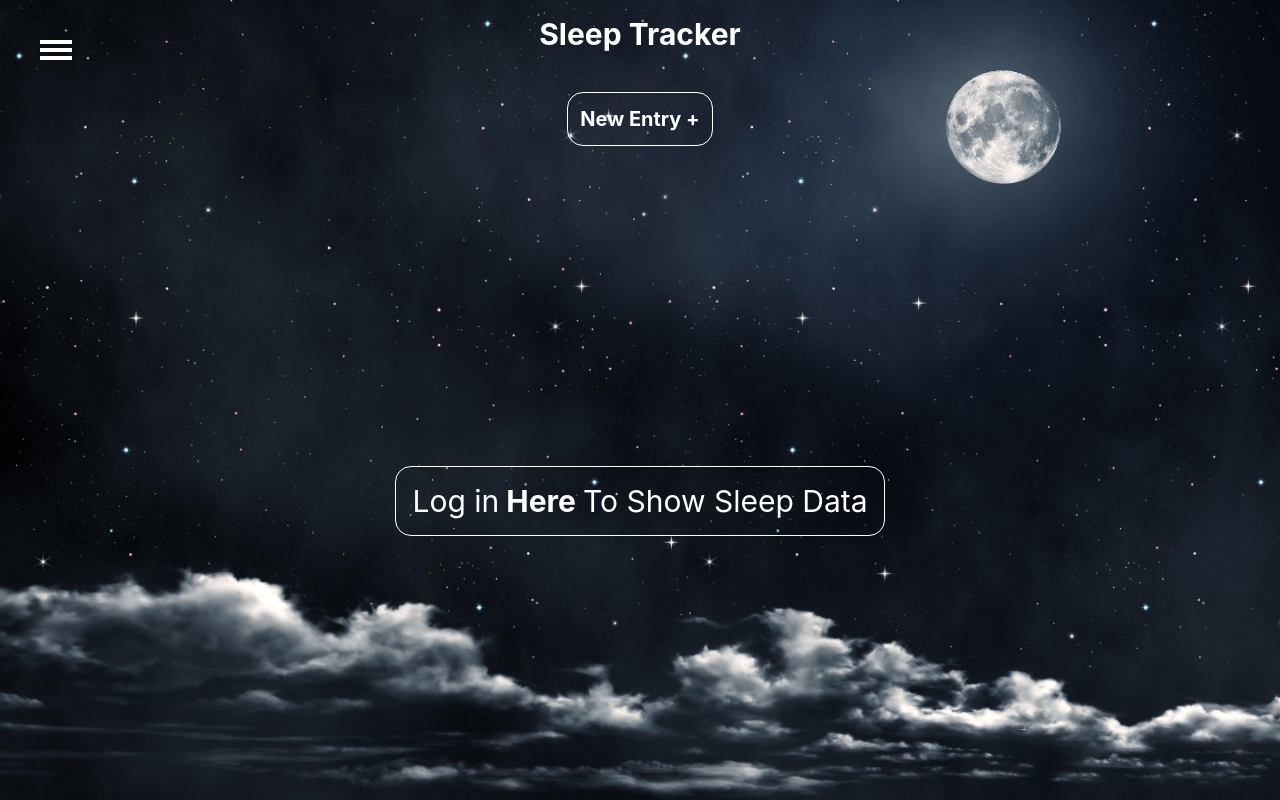
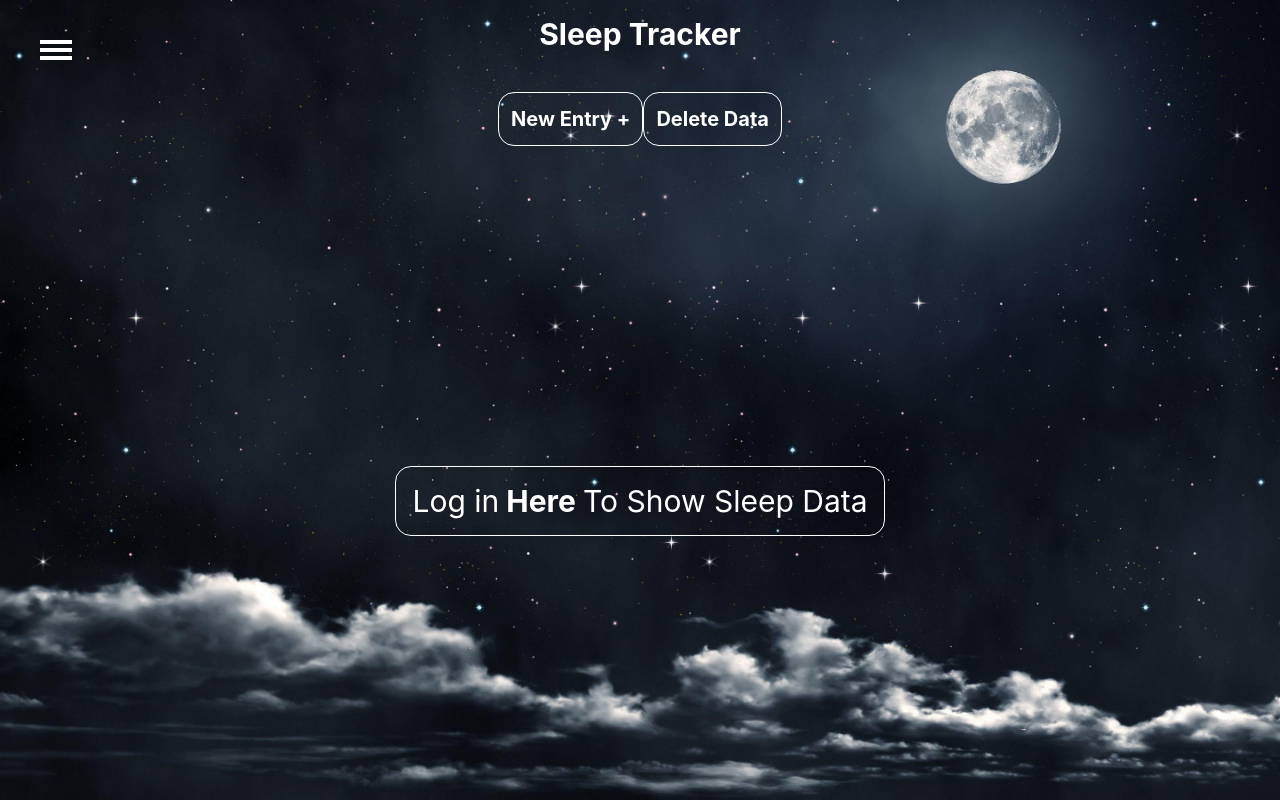
Before and after one commit to Killdroid2342/sleeping-app, a React (Vite) app: page / in a window 1280 px wide. Built offline with nearby package versions, Linux system fonts and the light colour scheme; no server answers.

Commit message:
created instance and get request

```diff
--- a/src/pages/Sleep.tsx
+++ b/src/pages/Sleep.tsx
@@ -7,13 +7,17 @@ import Modal from '../components/Modal';
 import SleepDuration from '../components/SleepDuration';
 import SleepStats from '../components/SleepStats';
 import { useNavigate } from 'react-router-dom';
+const { VITE_API_URL } = import.meta.env;
+import axios from 'axios';
 
 type Result = {
   sleepingHours: string;
   timeOfSleep: string;
   wakeUpTime: string;
 };
-
+const instance = axios.create({
+  baseURL: VITE_API_URL,
+});
 const Main = () => {
   const [clientUsername, setClientUsername] = useState('');
   const [isModalOpen, setIsModalOpen] = useState(false);
@@ -34,9 +38,10 @@ const Main = () => {
     }
   };
 
-  useEffect(() => {
-    username();
-  });
+  async function getData() {
+    const res = await instance.get('sleepData/getSleepData');
+    setPrevData(res.data);
+  }
 
   const openModal = () => {
     setIsModalOpen(true);
@@ -45,7 +50,15 @@ const Main = () => {
   const close = () => {
     setIsModalOpen(false);
   };
-
+  async function deleteData() {
+    const res = await instance.post('sleepData/deleteSleepData');
+    console.log(res);
+    console.log('u deleted data');
+  }
+  useEffect(() => {
+    username();
+    getData();
+  }, []);
   return (
     <div className='background h-screen'>
       <Nav clientUsername={clientUsername} />
@@ -53,12 +66,20 @@ const Main = () => {
         <h1 className='text-center text-3xl font-bold text-white'>
           Sleep Tracker
         </h1>
+        <form action=''>
           <input
             type='button'
             value='New Entry +'
             className='text-white border border-white p-3 rounded-2xl font-bold text-xl mt-10'
             onClick={openModal}
           />
+          <input
+            type='button'
+            value='Delete Data'
+            className='text-white border border-white p-3 rounded-2xl font-bold text-xl mt-10'
+            onClick={deleteData}
+          />
+        </form>
         {isModalOpen && (
           <Modal
             close={close}
```
Lines whose indentation alone changed are shown as unchanged.
